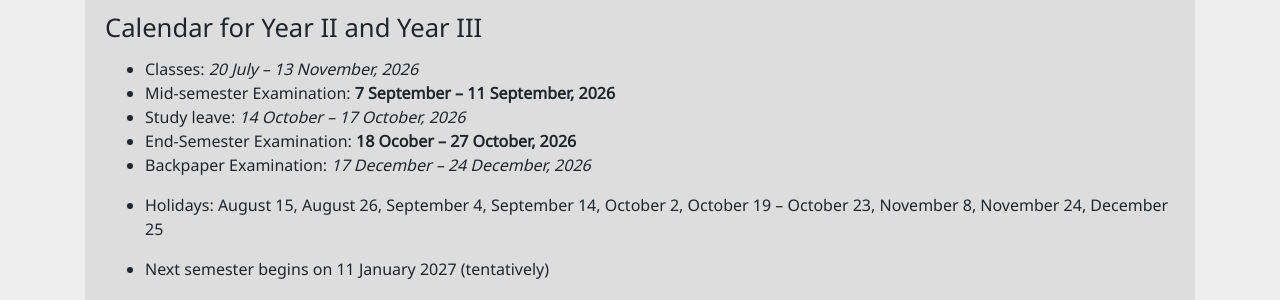
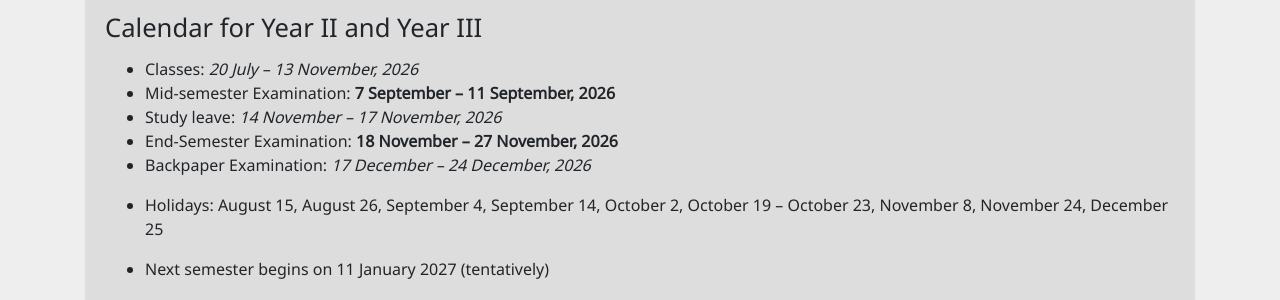
Before and after one commit to bsds-isi/bsds-isi.github.io, a Jekyll site: the page built from 2026-27-semester-I/index.md, in a window 1280 px wide. Shown: the part 668-968 px from the top of the page. Built offline with Jekyll 4.4.1, drawn with Linux system fonts in a browser that asks for light colours.

Commit message:
Update index.md

```diff
--- a/2026-27-semester-I/index.md
+++ b/2026-27-semester-I/index.md
@@ -53,8 +53,8 @@ layout: default
 
 * Classes: _20 July – 13 November, 2026_
 * Mid-semester Examination: __7 September – 11 September, 2026__
-* Study leave: _14 October – 17 October, 2026_
-* End-Semester Examination: __18 Ocober – 27 October, 2026__
+* Study leave: _14 November – 17 November, 2026_
+* End-Semester Examination: __18 November – 27 November, 2026__
 * Backpaper Examination: _17 December – 24 December, 2026_
 
 * Holidays: August 15, August 26, September 4, September 14, October 2, October 19 -- October 23, November 8, November 24, December 25
```
